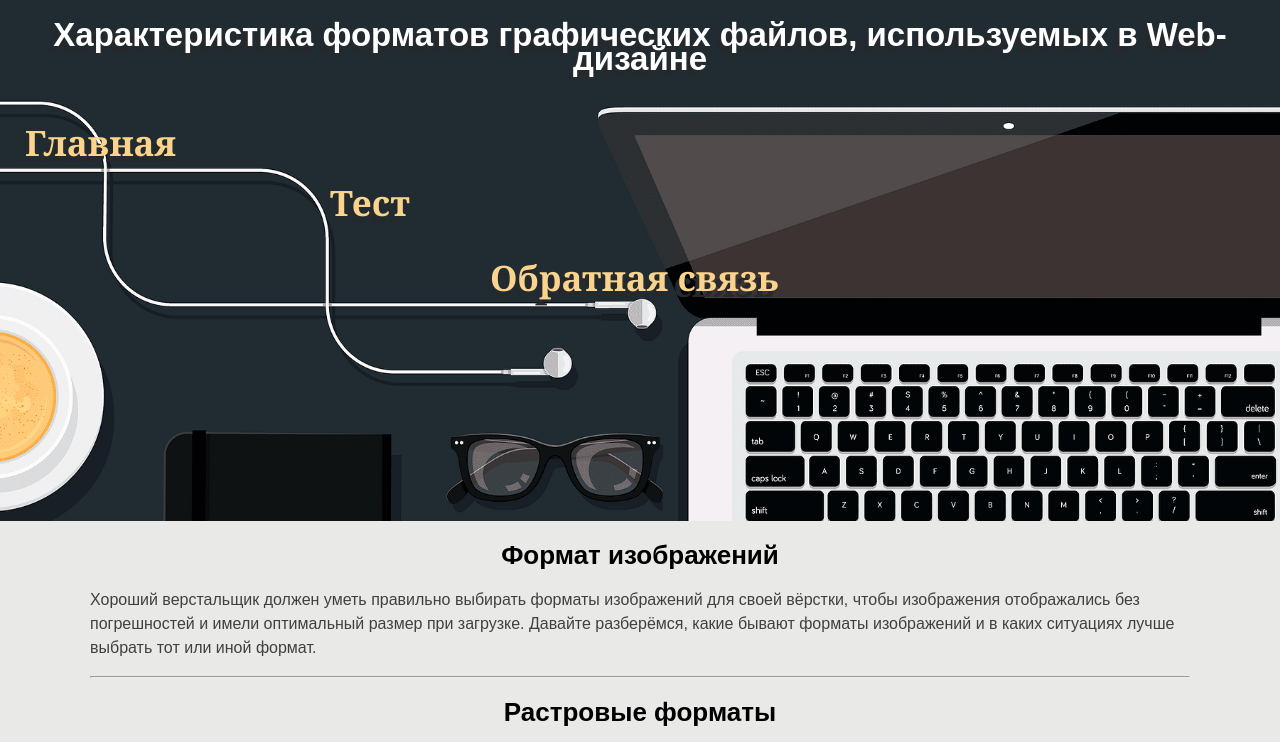
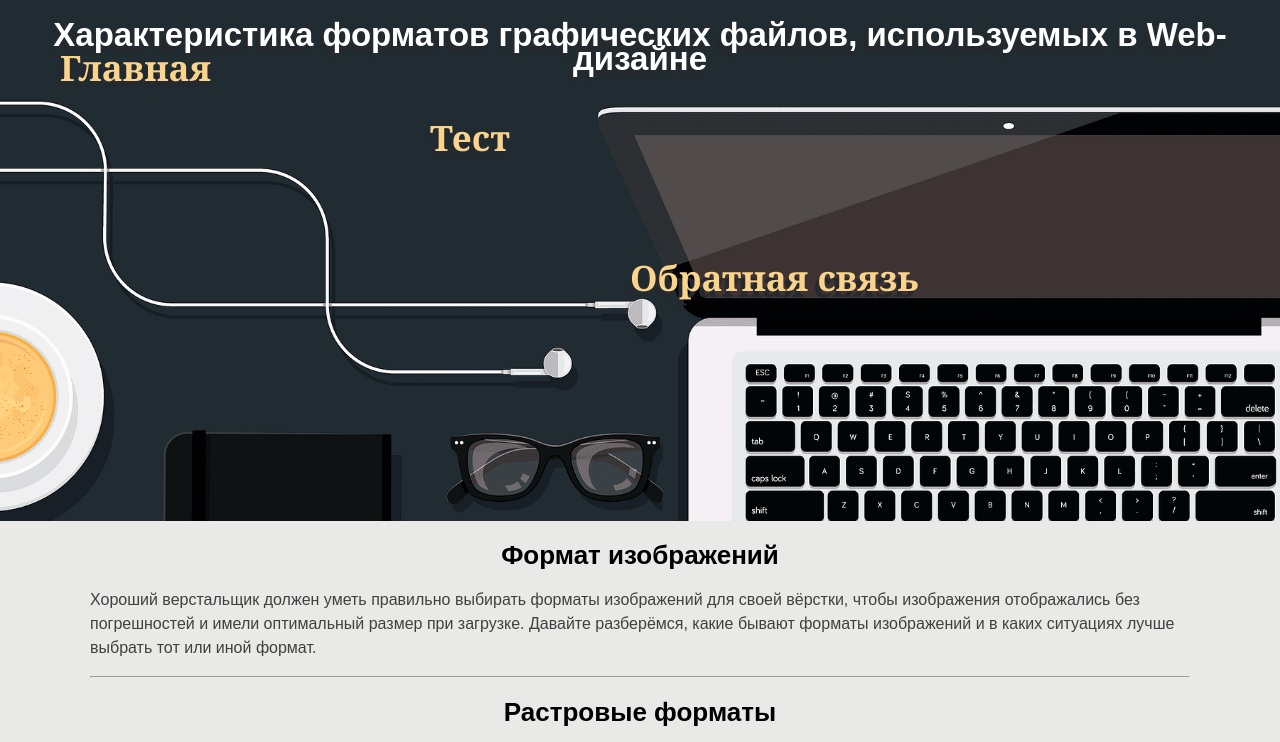
Before and after one commit to TheBreadEnergy/Coursework-for-the-web, a plain HTML site: page index.html in a window 1280 px wide. Shown: the top 742 px of the page. Drawn offline with Linux system fonts and the light colour scheme.

Commit message:
Update style.css

```diff
--- a/css/style.css
+++ b/css/style.css
@@ -64,21 +64,21 @@ body {
 }
 
 .host{
-  position: absolute;
-  left: 25px;
-  top: 125px;
+    position: absolute;
+    left: 60px;
+    top: 50px;
 }
 
 .test{
-  position: absolute;
-  left: 330px;
-  top: 185px;
+    position: absolute;
+    left: 430px;
+    top: 120px;
 }
 
 .mail{
-  position: absolute;
-  left: 490px;
-  top: 260px;
+    position: absolute;
+    left: 630px;
+    top: 260px;
 }
 
 .content{
```
